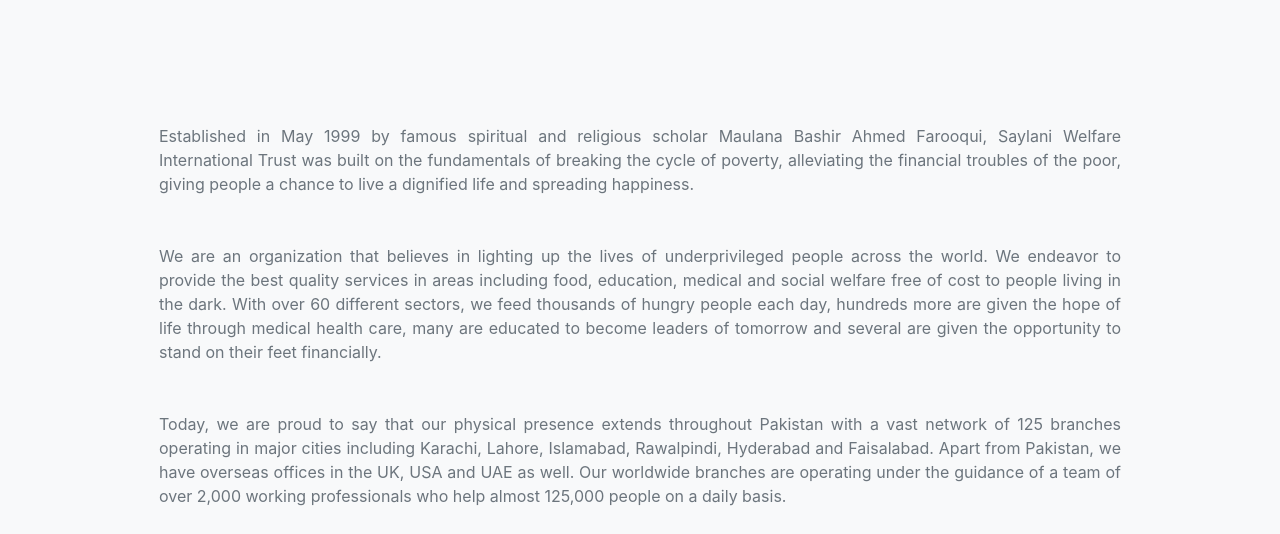
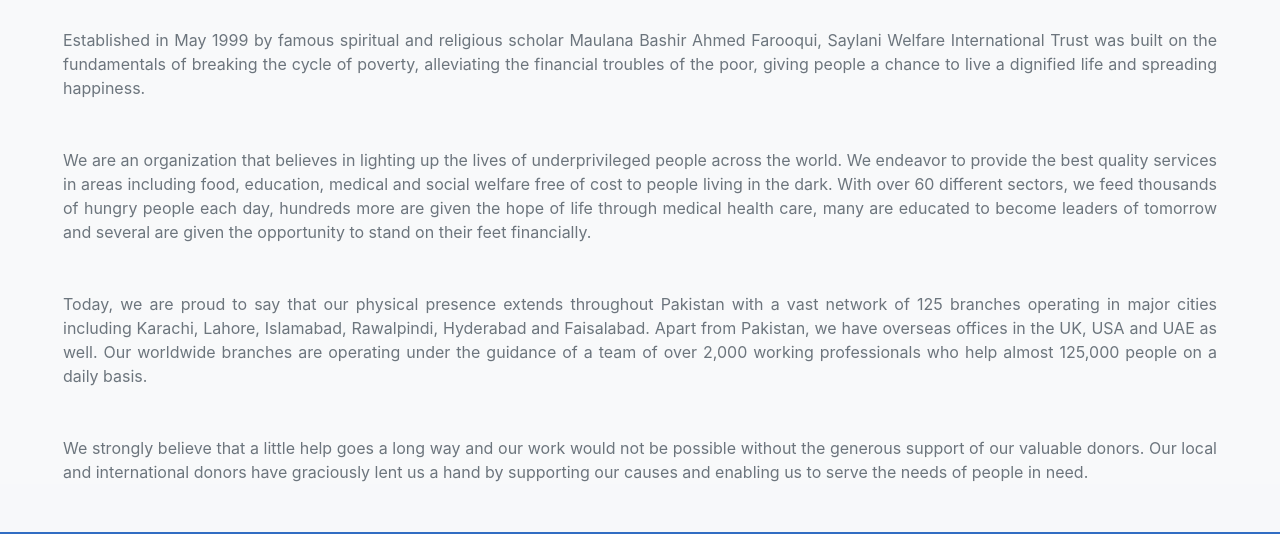
Before and after one commit to MuhammadIlyasJadoon/Practice, a plain HTML site: page index.html in a window 1280 px wide. Shown: the part 766-1300 px from the top of the page. Drawn offline with Linux system fonts and the light colour scheme.

Commit message:
Update index.html

```diff
--- a/index.html
+++ b/index.html
@@ -94,7 +94,9 @@
     </div>
 </div>
 <div class="container-fluid">
+    <div class=row>
     <img src="images/sliderimg.png" alt="slaider">
+     </div>
 </div>
 <div class="container bg-primary text-light mt-2">
     <marquee behavior="scroll" direction="left">
@@ -112,7 +114,7 @@
         <img src="images/intro.png" alt="logo">
         <hr style="margin-top: -20px; background-color: green; height: 2px; width: 150px; ;">
     </div>
-    <div class="row-12 text-justify p-5 m-5 ">
+    <div class="row-12 text-justify ">
         <p class="text-muted m-5">Established in May 1999 by famous spiritual and religious scholar Maulana Bashir Ahmed Farooqui,
         Saylani Welfare International Trust was built on the fundamentals of breaking the cycle of poverty,
         alleviating the financial troubles of the poor,
```
